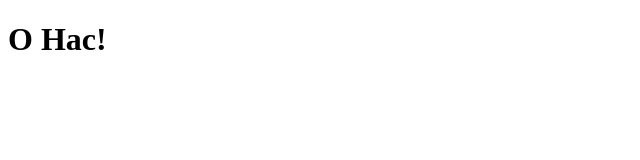
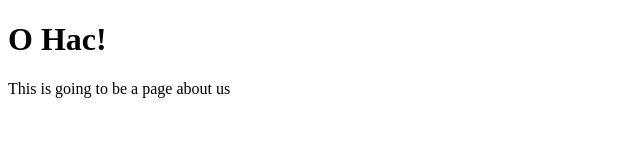
Before and after one commit to yuriym1/webdev101, a website: page public/about.html in a window 1280 px wide. Shown: the whole page, without its empty margins (0-640 px from the left). Drawn offline with Linux system fonts and the light colour scheme.

Commit message:
update about

```diff
--- a/public/about.html
+++ b/public/about.html
@@ -5,5 +5,8 @@
 </head>
 <body>
 <h1>О Нас!</h1>
+
+This is going to be a page about us
+
 </body>
 </html>
```
